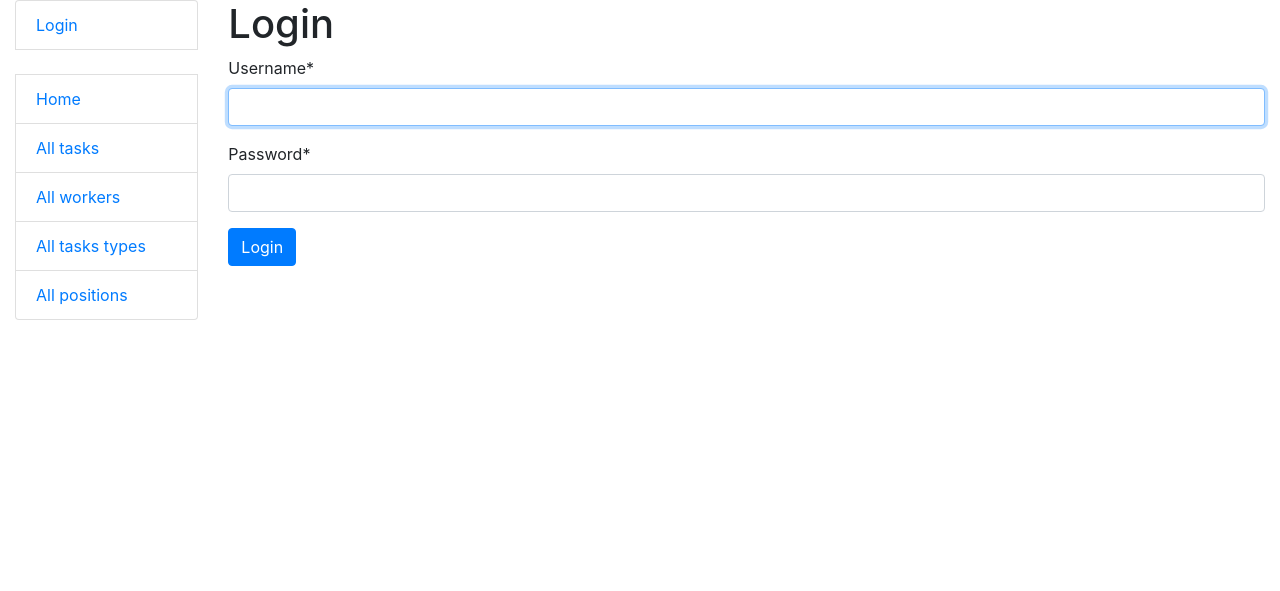
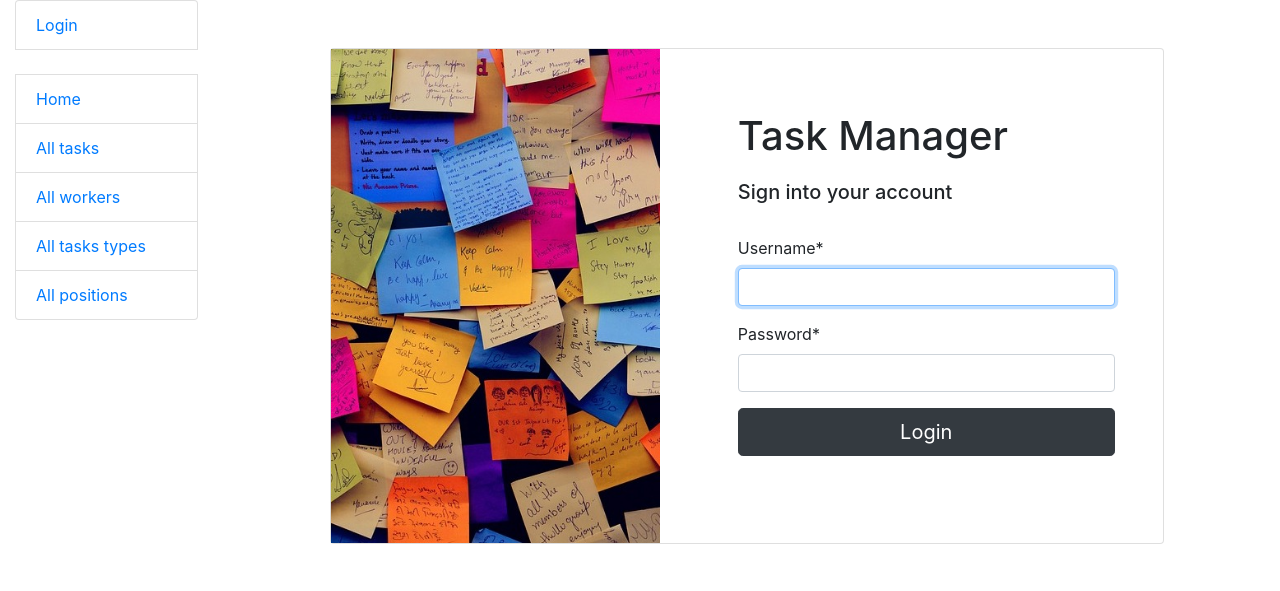
Before and after one commit to olia-trofymchuk/task-manager, a Django app: page /accounts/login/ in a window 1280 px wide. Shown: the top 591 px of the page. Run offline with Django 4.2, Linux system fonts and the light colour scheme; some libraries are stand-ins or nearby versions.

Commit message:
Update login page by adding some style

```diff
--- a/templates/registration/login.html
+++ b/templates/registration/login.html
@@ -2,23 +2,46 @@
 {% load crispy_forms_filters %}
 
 {% block content %}
+  <section>
+    <div class="container py-5 h-90">
+      <div class="row d-flex justify-content-center align-items-center h-90">
+        <div class="col col-xl-10">
+          <div class="card">
+            <div class="row g-0">
+              <div class="col-md-6 col-lg-5 d-none d-md-block">
+                <img src="/static/img/board.jpg" alt="login form" class="img-fluid"/>
+              </div>
+              <div class="col-md-6 col-lg-7 d-flex align-items-center">
+                <div class="card-body p-4 p-lg-5 text-black">
 
+                  <div>
+                    <div class="d-flex align-items-center mb-3 pb-1">
+                      <i class="fas fa-cubes fa-2x me-3"></i>
+                      <span class="h1 fw-bold mb-0">Task Manager</span>
+                    </div>
+
+                    <h5 class="fw-normal mb-3 pb-3">Sign into your account</h5>
+
+                    <div class="form-outline mb-4">
                       {% if form.errors %}
                         <p>Your username and password didn't match. Please try again.</p>
                       {% endif %}
-
-<h1>Login</h1>
-
                       {% if next %}
                         <p>Please login to see this page.</p>
                       {% endif %}
-
                       <form method="post" action="{% url 'login' %}">
                           {% csrf_token %}
                           {{ form|crispy }}
-
-  <input type="submit" value="Login" class="btn btn-primary" />
-  <input type="hidden" name="next" value="{{ next }}" />
+                        <input type="submit" value="Login" class="btn btn-dark btn-lg btn-block"/>
                       </form>
-
+                    </div>
+                  </div>
+                </div>
+              </div>
+            </div>
+          </div>
+        </div>
+      </div>
+    </div>
+  </section>
 {% endblock %}
```
Also changed, not shown: templates/registration/logged_out.html (deleted, +0 -7 lines), manager/migrations/0002_alter_task_task_type_alter_worker_position.py (deleted). Lines whose indentation alone changed are shown as unchanged.
